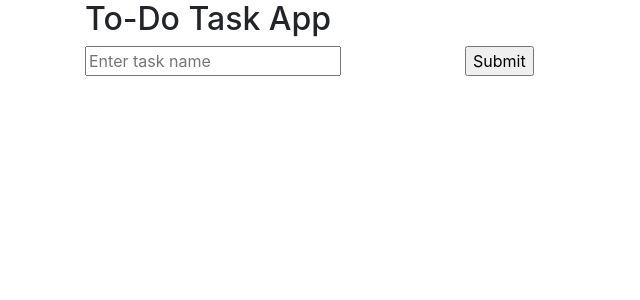
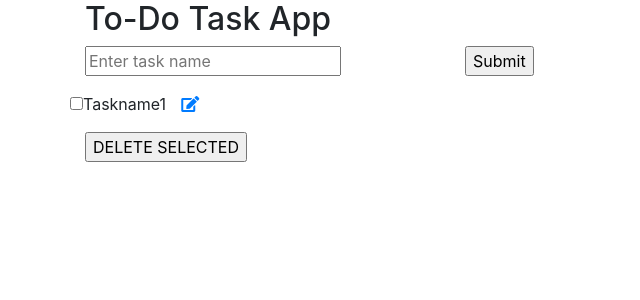
Before and after one commit to Bikram48/to-do-oop, a PHP site: page /home.php in a window 1280 px wide. Shown: the top 300 px of the page, without its empty margins (0-640 px from the left). Run offline with PHP 8.4, Linux system fonts and the light colour scheme; some libraries are stand-ins or nearby versions.

Commit message:
feat: add another form that displays tasks

```diff
--- a/pages/home.php
+++ b/pages/home.php
@@ -22,6 +22,21 @@
             </div>
             <p></p>
         </form>
+        <form>
+            <div class="form-group">
+                <div class="row">
+                    <div class="col-sm-offest-2">
+                        <div class="checkbox">
+                            <input type="checkbox" name="ids[]">Taskname1
+                        </div>
+                    </div>
+                    <div class="col-xl-2">
+                        <a href="edit_task.php"><i class="fas fa-edit" ></i></a>
+                    </div>
+                </div>
+            </div>
+            <input type="submit" value="DELETE SELECTED" name="delete_task_btn">
+        </form>
     </div>
 </body>
 </html>
```
